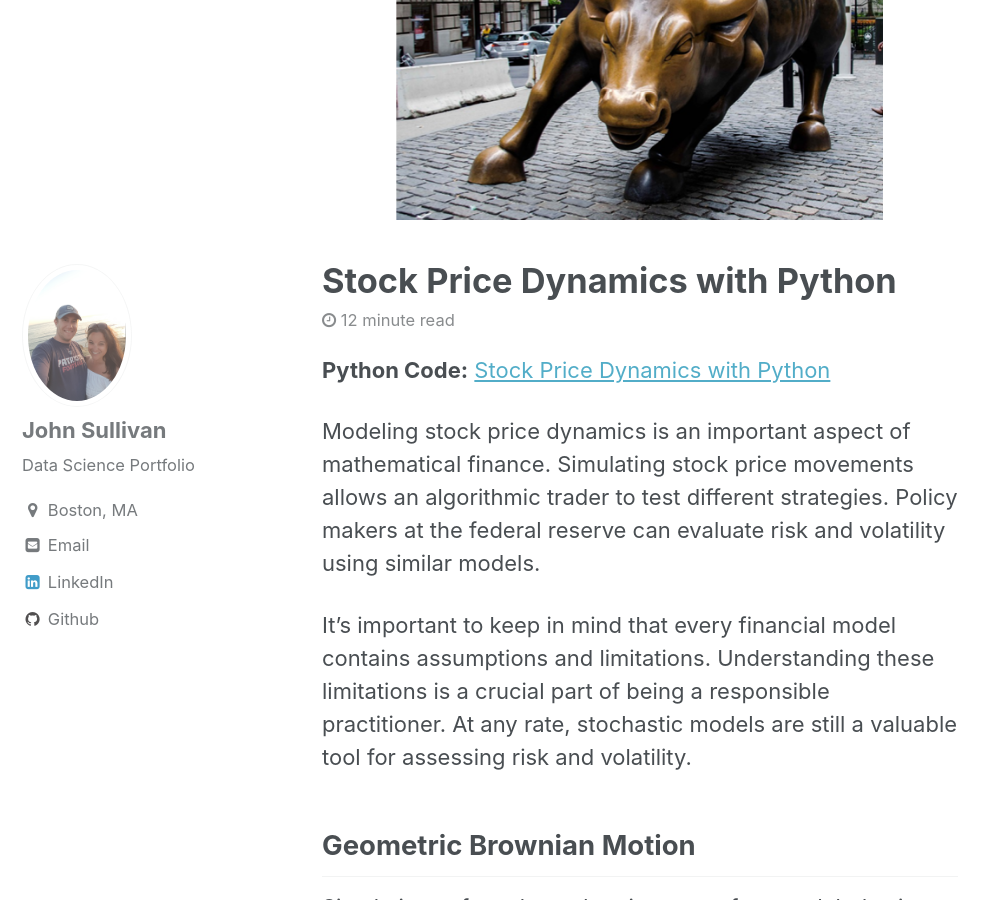
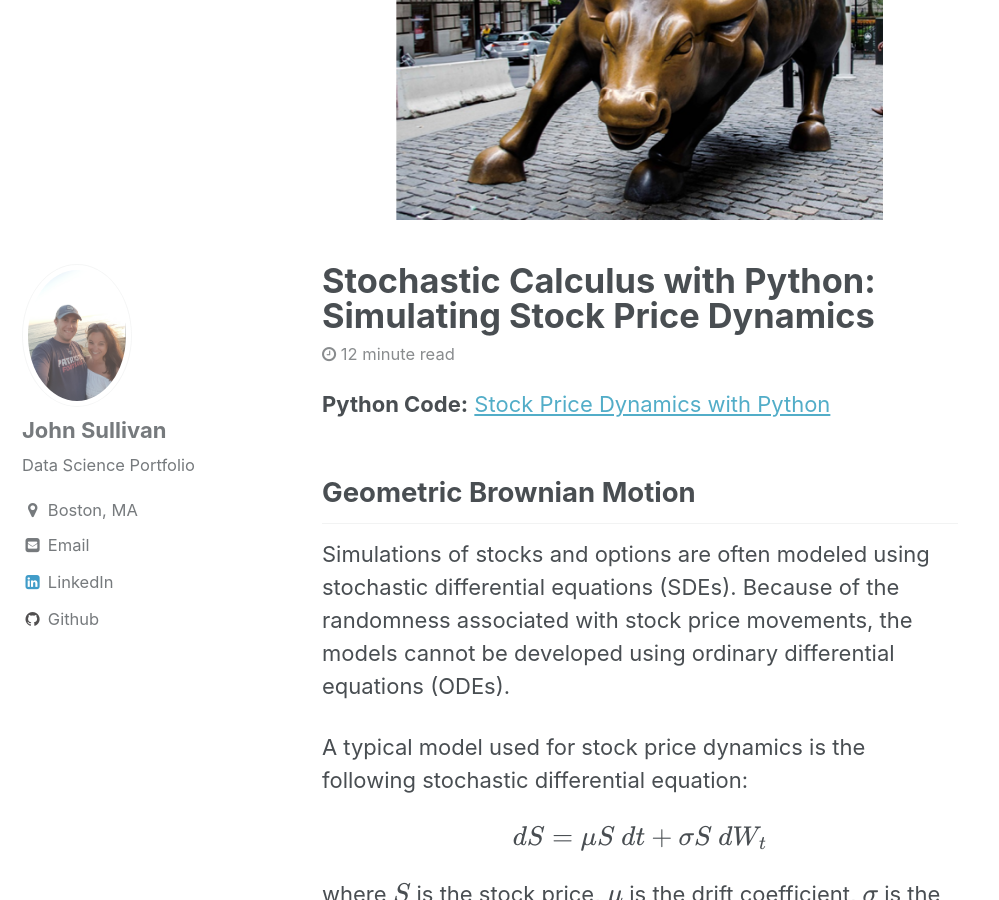
Before and after one commit to jtsulliv/jtsulliv.github.io, a Jekyll site: the page built from _posts/2017-09-21-stock-movement.md, in a window 1280 px wide and 900 px high, scrolled down 229 px. Shown: the whole window, without its empty margins (0-999 px from the left). Built offline with Jekyll 4.4.1, drawn with Linux system fonts in a browser that asks for light colours; formulas are drawn with MathJax 3; comment, search, counter and statistics services are not loaded.

Commit message:
Update 2017-09-21-stock-movement.md

```diff
--- a/_posts/2017-09-21-stock-movement.md
+++ b/_posts/2017-09-21-stock-movement.md
@@ -1,5 +1,5 @@
 ---
-title:  "Stock Price Dynamics with Python"
+title:  "Stochastic Calculus with Python: Simulating Stock Price Dynamics"
 date:   2017-09-21
 tags: [mathematics]
 
@@ -10,10 +10,6 @@ header:
 excerpt: "Quantitative Finance, Stochastic Calculus, Geometric Brownian Motion"
 ---
 **Python Code:** [Stock Price Dynamics with Python](https://github.com/jtsulliv/Quantitative-Finance/tree/master/Brownian%20Motion)
-
-Modeling stock price dynamics is an important aspect of mathematical finance.  Simulating stock price movements allows an algorithmic trader to test different strategies.  Policy makers at the federal reserve can evaluate risk and volatility using similar models.
-
-It's important to keep in mind that every financial model contains assumptions and limitations.  Understanding these limitations is a crucial part of being a responsible practitioner.  At any rate, stochastic models are still a valuable tool for assessing risk and volatility.
 
 ## Geometric Brownian Motion
 Simulations of stocks and options are often modeled using stochastic differential equations (SDEs).  Because of the randomness associated with stock price movements, the models cannot be developed using ordinary differential equations (ODEs).
```
